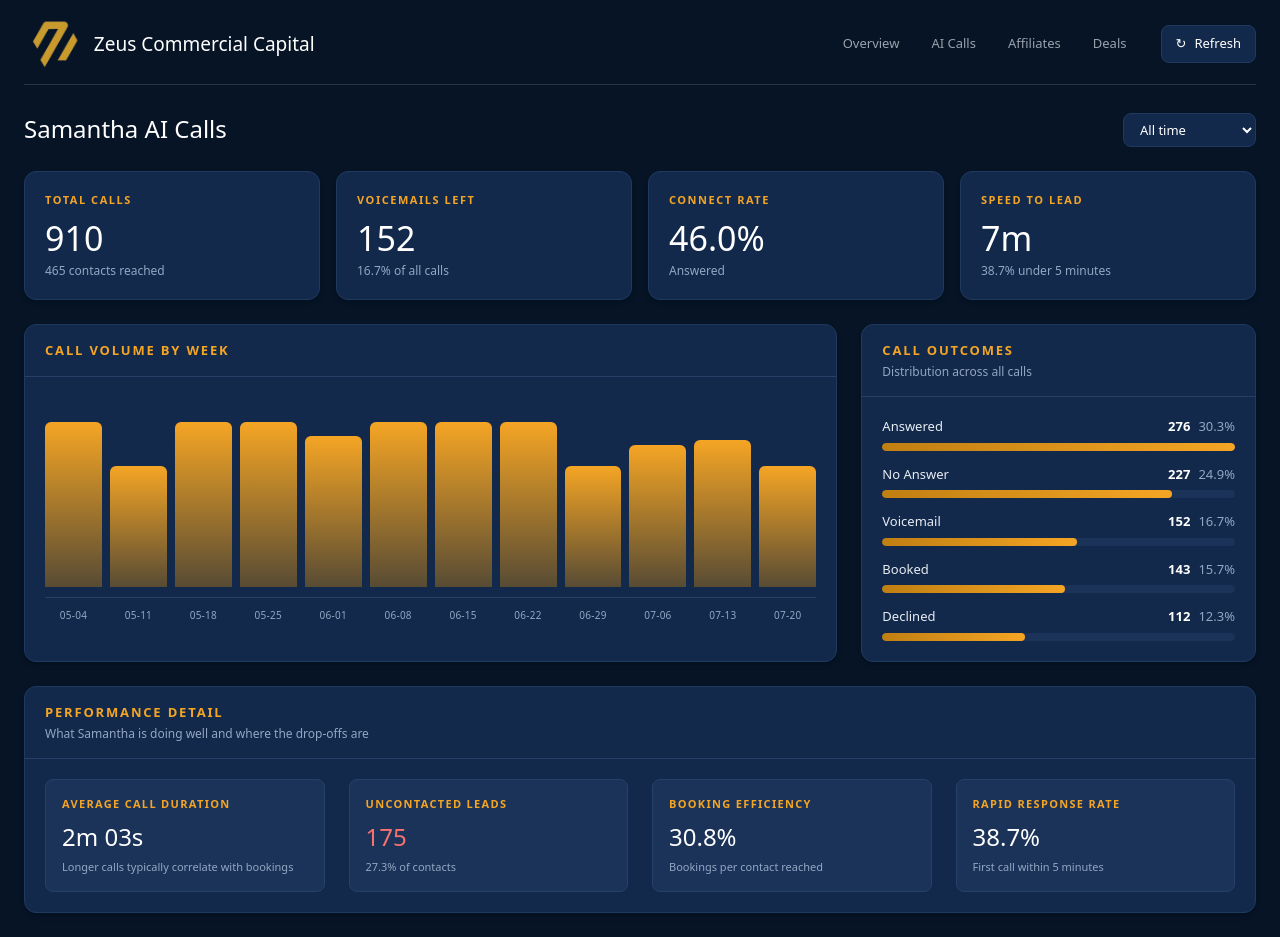
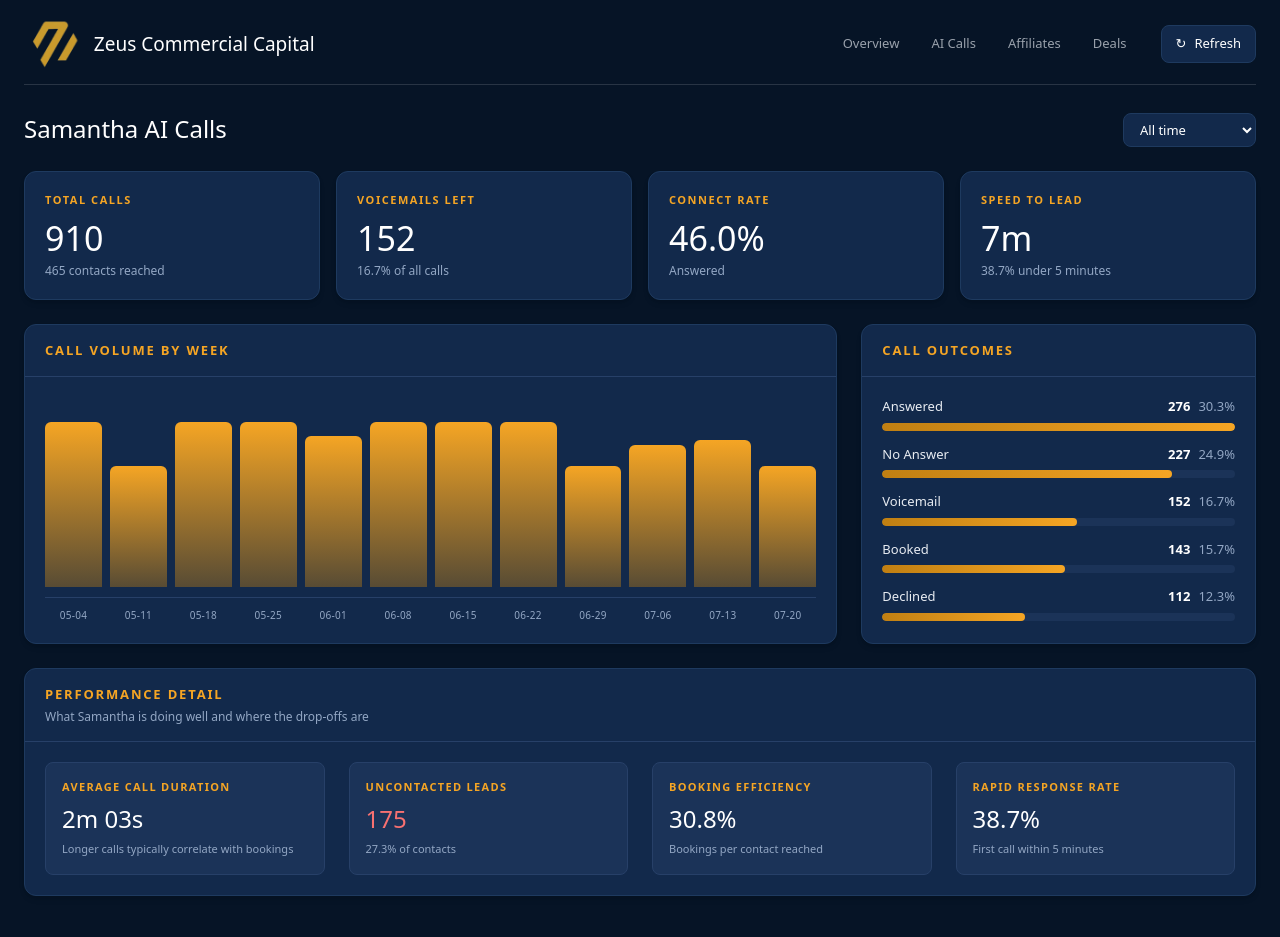
Before and after one commit to ZeusCommercial/Dashboard-, a Next.js app: page /ai-calls in a window 1280 px wide. Built offline with nearby package versions, Linux system fonts and the light colour scheme.

Commit message:
page.tsx

```diff
--- a/src/app/ai-calls/page.tsx
+++ b/src/app/ai-calls/page.tsx
@@ -88,7 +88,7 @@
           />
         </Card>
 
-        <Card title="Call Outcomes" subtitle="Distribution across all calls">
+        <Card title="Call Outcomes">
           <BarList
             rows={outcomes.map((o) => ({
               label: o.outcome,
```
